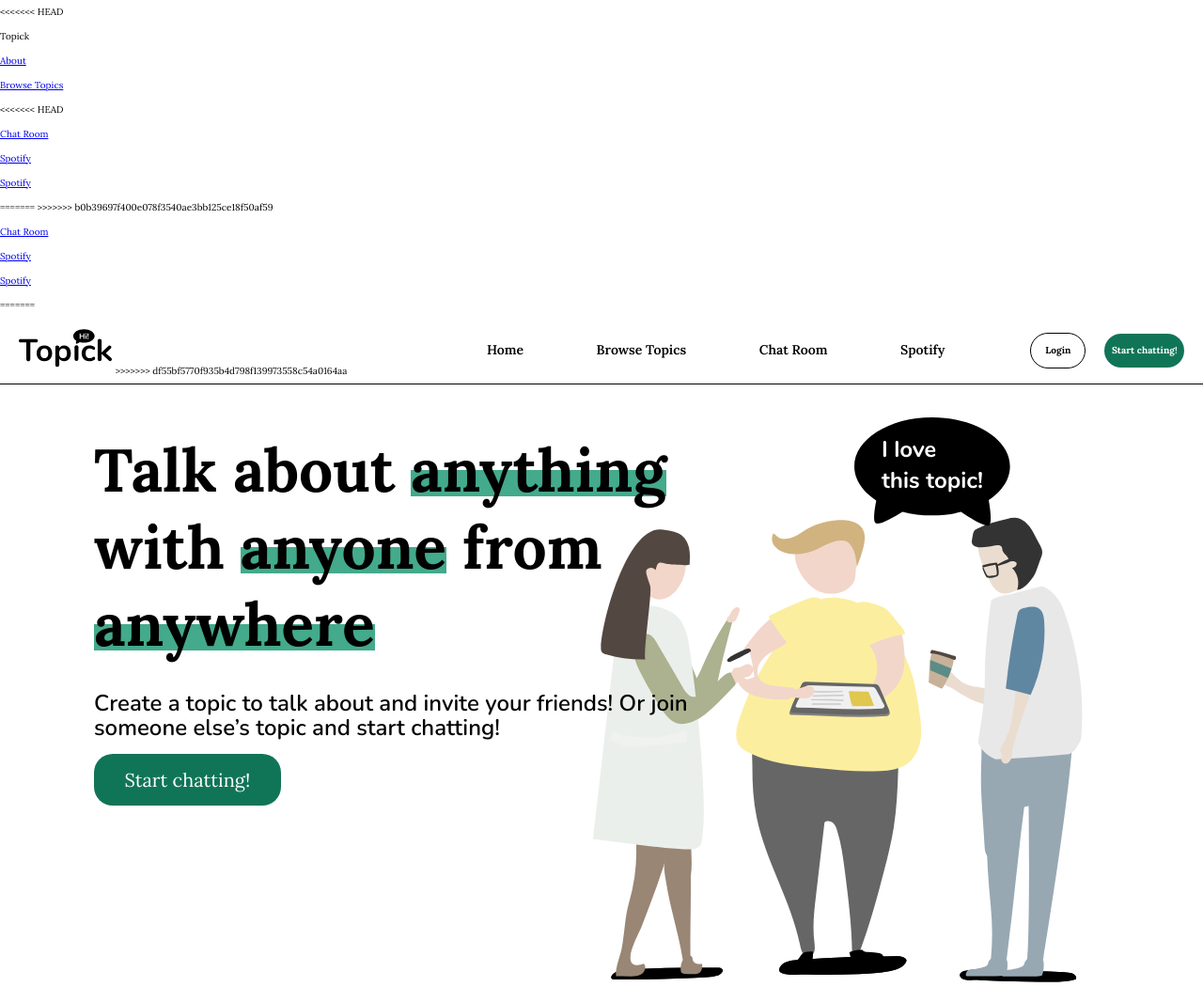
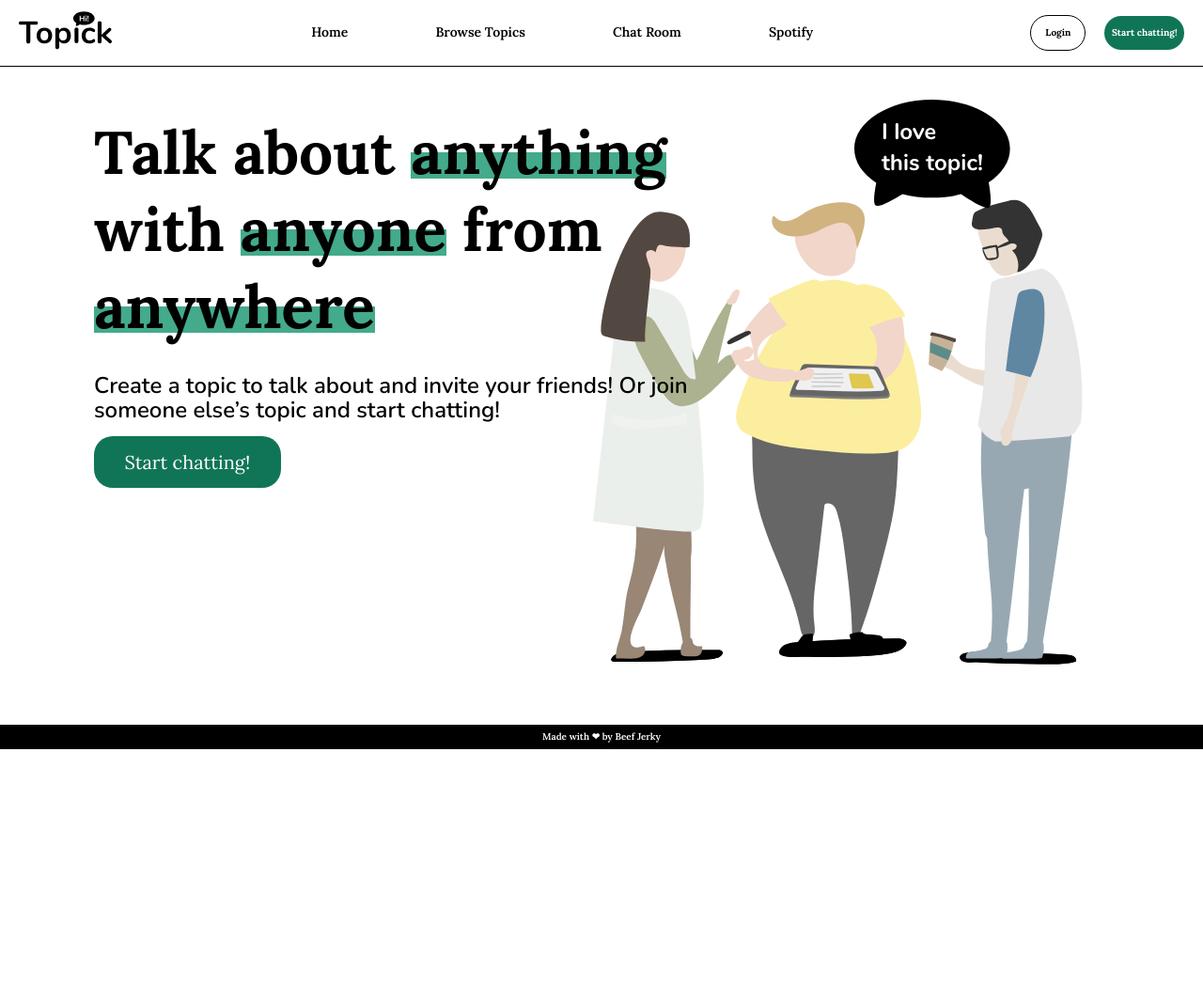
Before and after one commit to yeiltza/ProjectTwo, a website: page public/index.html in a window 1280 px wide. Shown: the top 1050 px of the page at 94% size. After the commit the page ends 800 px from the top, so only its background shows below. Drawn offline with Linux system fonts and the light colour scheme; files that its build step writes are made by us from their sources.

Commit message:
Remove duplicate nav bar

```diff
--- a/public/index.html
+++ b/public/index.html
@@ -1,6 +1,5 @@
 <!DOCTYPE html>
 <html>
-<<<<<<< HEAD
 <head>
   <meta name="viewport" content="width=device-width,initial-scale=1.0,shrink-to-fit=none" />
   <meta charset="utf-8"/>
@@ -8,38 +7,15 @@
   <link rel="stylesheet" href="stylesheets/reset.css" />
   <link rel="stylesheet" href="stylesheets/style.css">
   <script async src="public/javascripts/main.js"></script>
-</head>
-<body>
-  <h1>Topick</h1>
-  <nav>
-    <ul>
-      <li><a href="#">About<a>
-      <li><a href="../topics.html">Browse Topics<a></li>
-<<<<<<< HEAD
-      <li><a href="../room.html">Chat Room<a></li>
-      <li><a href="../spotify.html">Spotify<a></li>
-      <li><a href="spotify.html">Spotify<a></li>
-=======
->>>>>>> b0b39697f400e078f3540ae3bb125ce18f50af59
-      <li><a href="../room.html">Chat Room<a></li>
-      <li><a href="../spotify.html">Spotify<a></li>
-      <li><a href="spotify.html">Spotify<a></li>
-=======
-  <head>
-    <meta
-      name="viewport"
-      content="width=device-width,initial-scale=1.0,shrink-to-fit=none"
-    />
-    <meta charset="utf-8" />
-    <title>Topick</title>
-    <link rel="stylesheet" href="stylesheets/reset.css" />
-    <link rel="stylesheet" href="stylesheets/sass.css" />
+  <meta name="viewport" content="width=device-width,initial-scale=1.0,shrink-to-fit=none"/>
+  <meta charset="utf-8" />
+  <title>Topick</title>
+  <link rel="stylesheet" href="stylesheets/reset.css" />
+  <link rel="stylesheet" href="stylesheets/sass.css" />
   </head>
   <body>
     <nav class="nav">
       <img src="images/svg/Topick-Logo.svg" alt="Logo" class="logo clickable" />
->>>>>>> df55bf5770f935b4d798f139973558c54a0164aa
-
       <ul class="navbar">
         <li><a class="navbar-item" href="/">Home</a></li>
         <li><a class="navbar-item" href="/topics">Browse Topics</a></li>
```
